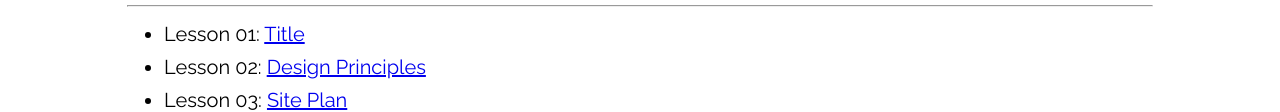
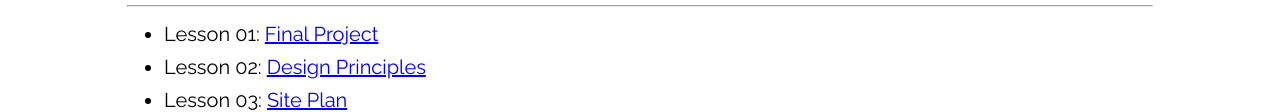
Before and after one commit to JoshuaHerring/wdd230, a plain HTML site: page index.html in a window 1280 px wide. Shown: the part 338-450 px from the top of the page. Drawn offline with Linux system fonts and the light colour scheme; a web font is replaced by a local one.

Commit message:
added a link to the final project to the asignmnet

```diff
--- a/index.html
+++ b/index.html
@@ -22,7 +22,7 @@
         <h2 class="narrow" id="lead">WDD 230: Asignment Portal</h2>
         <hr class="narrow">
         <ul>
-            <li class="narrow">Lesson 01: <a href="./">Title</a></li>
+            <li class="narrow">Lesson 01: <a href="./personal_project/index.html">Final Project</a></li>
             <li class="narrow">Lesson 02: <a href="./lesson2/design-principles.html" target="_blank">Design Principles</a></li>
             <li class="narrow">Lesson 03: <a href="./lesson3/index.html">Site Plan</a></li>
             <li class="narrow">Lesson 04: <a href="./chamber/index.html">Chmaber Home Page</a></li>
```
